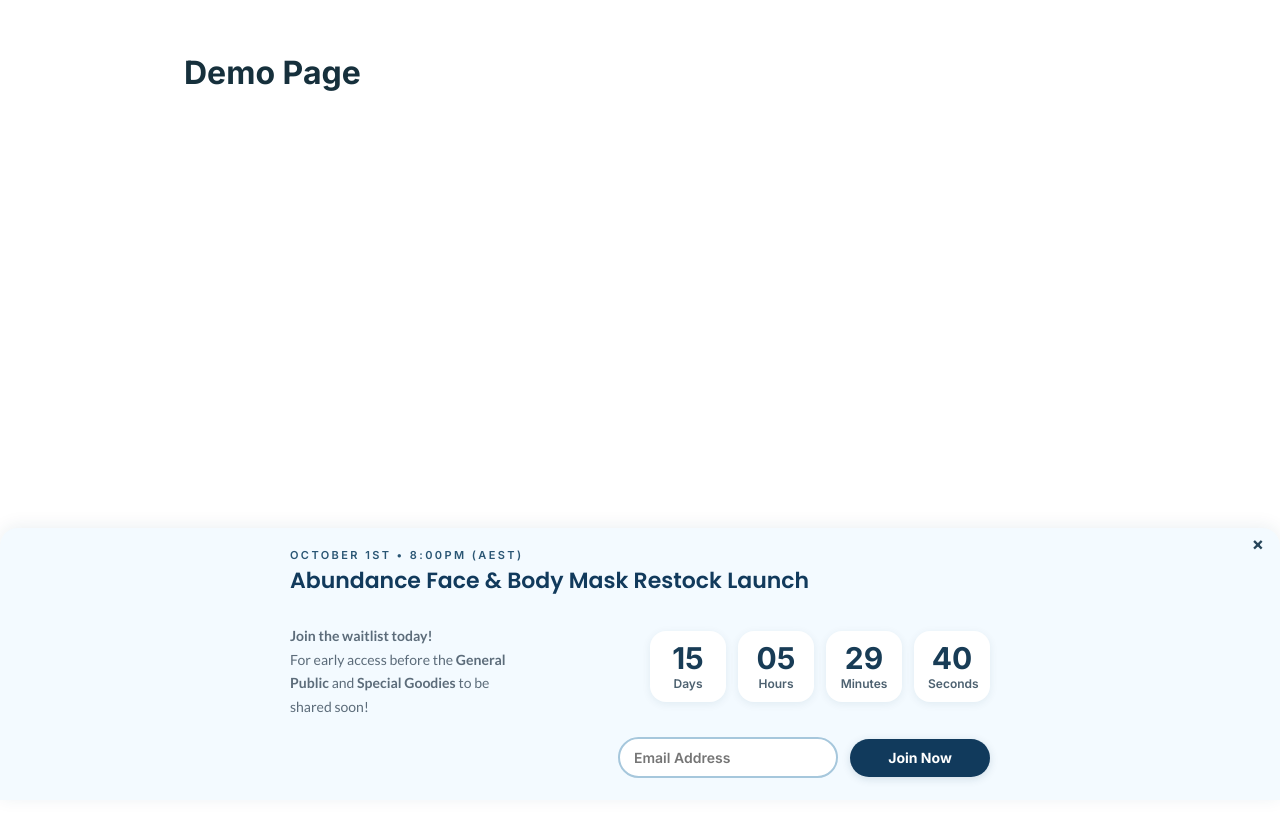
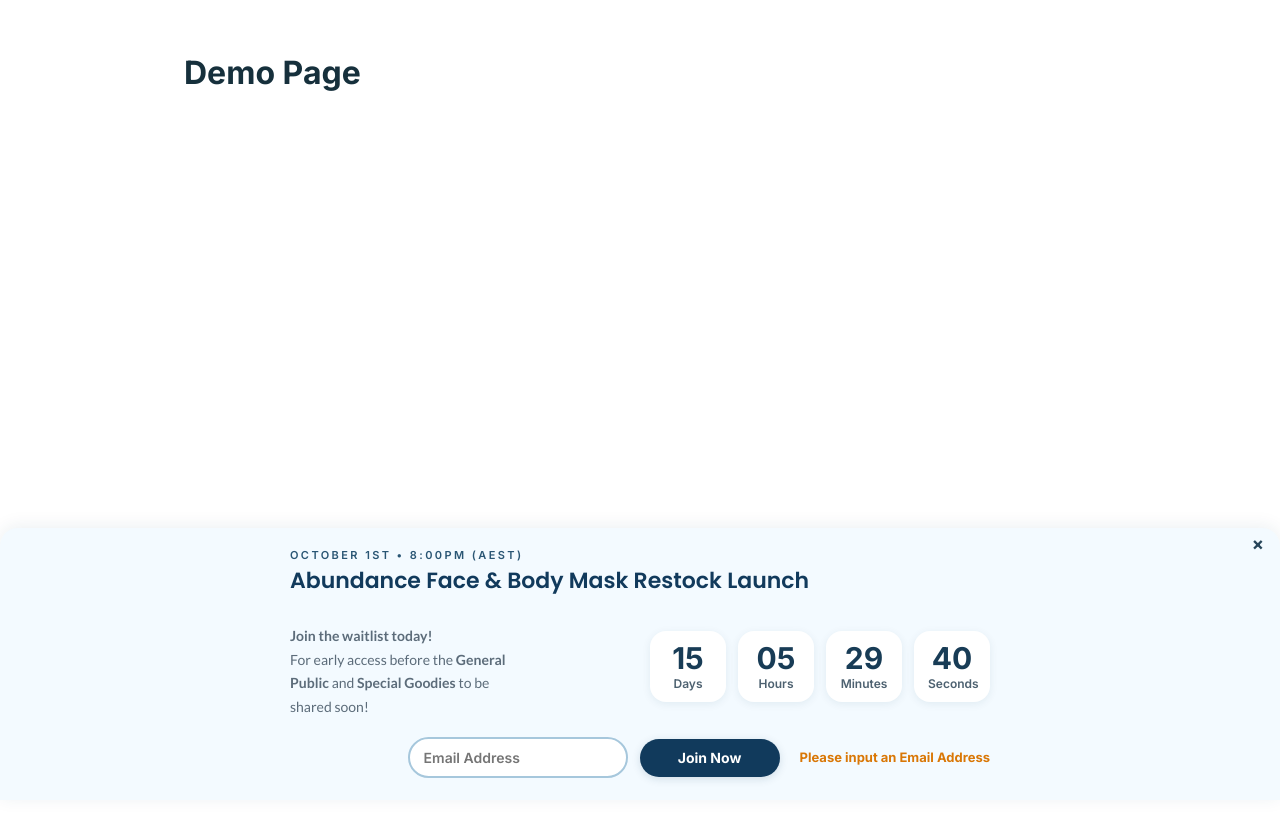
Before and after one commit to zachcrowley/waitlist-html-prototype-amorosa, a website built with Vite: page countdown/index.html in a window 1280 px wide. Both pictures are taken after a click on the link "Join the Waitlist today for Early Access". Shown: the top 826 px of the page. Built offline with nearby package versions, Linux system fonts and the light colour scheme.

Commit message:
feat(countdown): validate email on 'Join Now' and show orange inline error when empty/invalid

```diff
--- a/countdown/src/main.ts
+++ b/countdown/src/main.ts
@@ -41,7 +41,7 @@
   const subDesktop = createEl('div','sub sub--desktop');
   subDesktop.innerHTML = '<b>Join the waitlist today!</b><br>For early access before the <b>General Public</b> and <b>Special Goodies</b> to be shared soon!';
   const subMobile = createEl('div','sub sub--mobile');
-  subMobile.innerHTML = 'Join the waitlist today!<br>For early access before the <b>General Public</b>...<br>and <b>Special Goodies</b> to be shared soon!';
+  subMobile.innerHTML = '<b>Join the waitlist today!</b><br>For early access before the <b>General Public</b>...<br>and <b>Special Goodies</b> to be shared soon!';
   copy.append(subDesktop, subMobile);
 
   // Timer
@@ -71,6 +71,9 @@
   const btn = createEl('a','btn') as HTMLAnchorElement;
   btn.href = ctaHref; btn.setAttribute('aria-label','Join the waitlist');
   ctaWrap.append(btn);
+  const err = createEl('div','cta-error');
+  err.style.display = 'none';
+  ctaWrap.appendChild(err);
   // No close control in prototype per requirement
 
   // Row for description and timer side by side
@@ -177,6 +180,20 @@
     btn.setAttribute('aria-label','Join now');
   });
 
+  // Validate on Join Now clicks
+  btn.addEventListener('click', (e) => {
+    if (btn.textContent !== 'Join Now') return; // only validate after expanded
+    const value = input.value.trim();
+    const valid = /^[^\s@]+@[^\s@]+\.[^\s@]+$/.test(value);
+    if (!valid) {
+      err.textContent = 'Please input an Email Address';
+      err.style.display = 'block';
+    } else {
+      err.style.display = 'none';
+      // Prototype: no submit; in production, fire request here
+    }
+  });
+
   const close = createEl('button','cd-close cd-close-abs','×');
   close.setAttribute('aria-label','Hide countdown');
   bar.appendChild(close);
--- a/countdown/src/styles.css
+++ b/countdown/src/styles.css
@@ -26,6 +26,7 @@
 .cd-label{ font:600 0.75rem/1 Inter, sans-serif; color:#4d6170; margin-top:0.3125rem; }
 
 .cd-cta{ display:flex; align-items:center; gap:0.75rem; justify-content:flex-end; margin-top:1.125rem; }
+.cta-error{ color:#d97706; font:700 0.8125rem/1.2 Inter, sans-serif; margin-left:0.5rem; }
 .cd-cta .btn{ background:var(--navy); color:#fff; border:0; border-radius:9999px; padding:0.75rem 1rem; font:700 0.875rem/1 Inter, sans-serif; cursor:pointer; box-shadow:0 0.125rem 0.5rem rgba(17,58,92,0.15); text-decoration:none; transition: transform .15s ease, filter .15s ease, width .28s ease, flex-basis .28s ease; display:inline-block; text-align:center; box-sizing:border-box; will-change: width; }
 .cd-cta .btn:hover{ filter:brightness(1.05); transform:scale(1.03) }
 .cd-cta{ position:relative; }
@@ -53,6 +54,7 @@
   .cta-input{ width:100%; }
   .cd-cta .btn{ width:100%; text-align:center; margin-top:6px; }
   .cd-label{ margin-top:5px; }
+  .cta-error{ margin-left:0; }
   .cd-tab{ width:75%; left:50%; }
 }
 @media (max-width: 420px){ .cd-card{ min-width:64px; padding:8px 10px } .cd-num{ font-size:24px } .cd-copy .title{ font-size:18px } }
```
